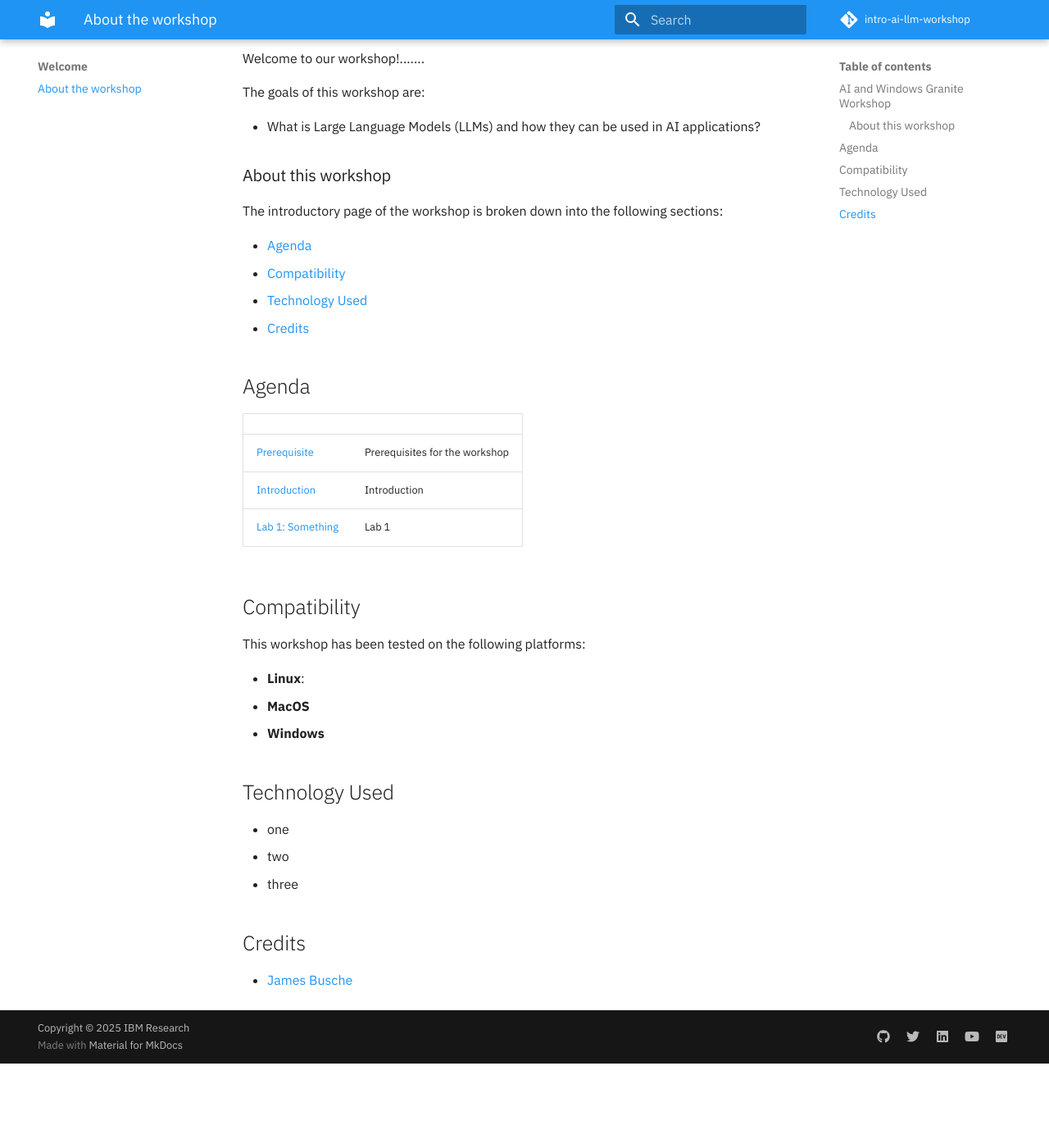
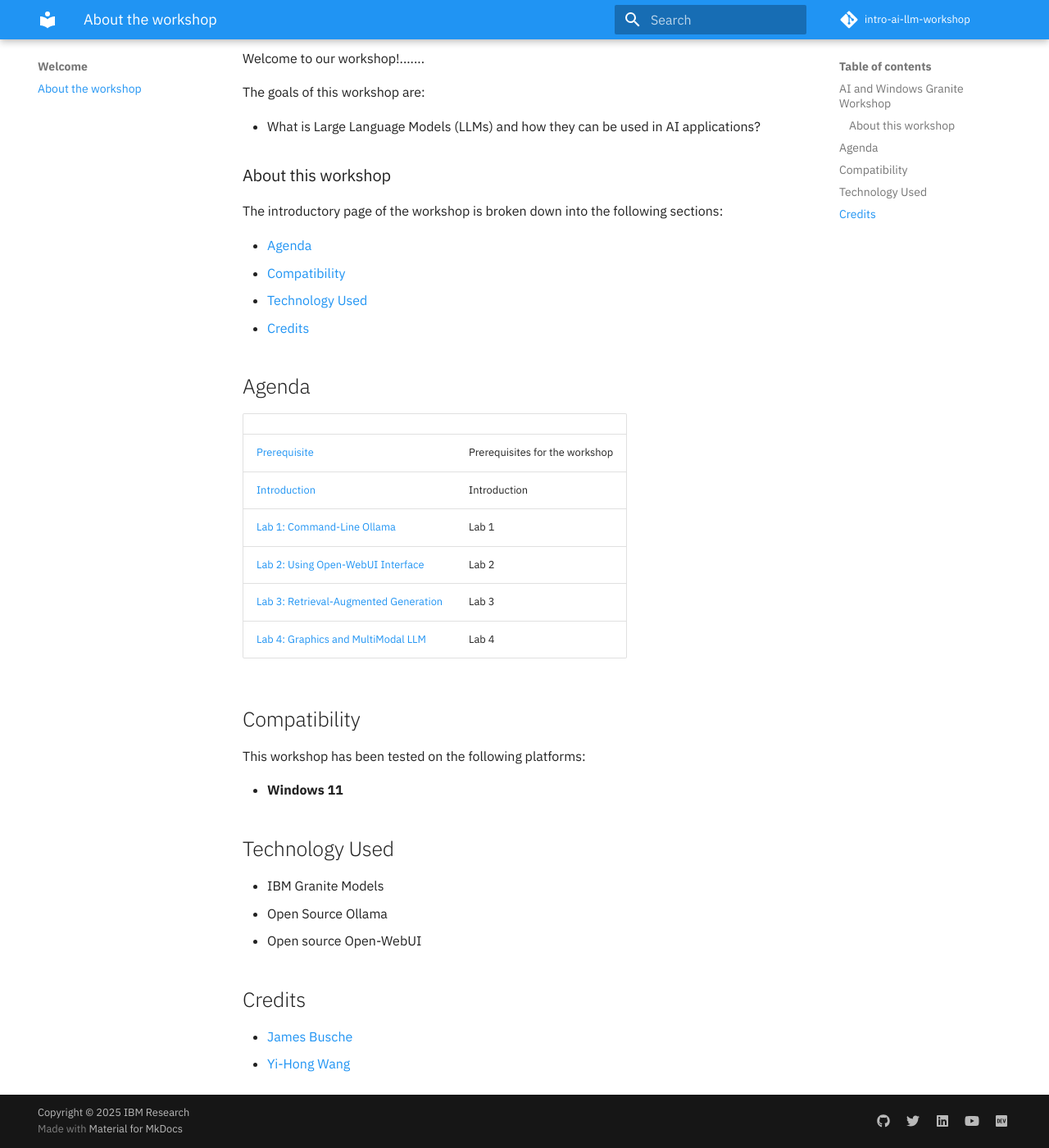
Before and after one commit to IBM/intro-ai-llm-workshop, an MkDocs documentation site: the page built from docs/README.md, in a window 1280 px wide and 1400 px high, scrolled down 220 px. Shown: the whole window at 82% size. Built offline with MkDocs 1.6.1 and Material for MkDocs 9.7.7, drawn with Linux system fonts in a browser that asks for light colours; comment, search, counter and statistics services are not loaded; before the commit the page ends 1517 px from its top, so only the background shows below that.

Commit message:
adding agenda
Signed-off-by: James Busche <jbusche@us.ibm.com>

```diff
--- a/docs/README.md
+++ b/docs/README.md
@@ -21,24 +21,26 @@
 
 |  |  |
 | :--- | :--- |
-| [Prerequisite](prerequisite/README.md) | Prerequisites for the workshop |
+| [Prerequisite](pre-work/README.md) | Prerequisites for the workshop |
 | [Introduction](introduction/README.md) | Introduction |
-| [Lab 1: Something](lab-1/README.md) | Lab 1 |
+| [Lab 1: Command-Line Ollama](lab-1/README.md) | Lab 1 |
+| [Lab 2: Using Open-WebUI Interface](lab-2/README.md) | Lab 2 |
+| [Lab 3: Retrieval-Augmented Generation](lab-3/README.md) | Lab 3 |
+| [Lab 4: Graphics and MultiModal LLM](lab-4/README.md) | Lab 4 |
 
 ## Compatibility
 
 This workshop has been tested on the following platforms:
 
-* **Linux**:
-* **MacOS**
-* **Windows**
+* **Windows 11**
 
 ## Technology Used
 
-* one
-* two
-* three
+* IBM Granite Models
+* Open Source Ollama
+* Open source Open-WebUI
 
 ## Credits
 
 * [James Busche](https://github.com/jbusche)
+* [Yi-Hong Wang](https://github.com/yhwang)
```
